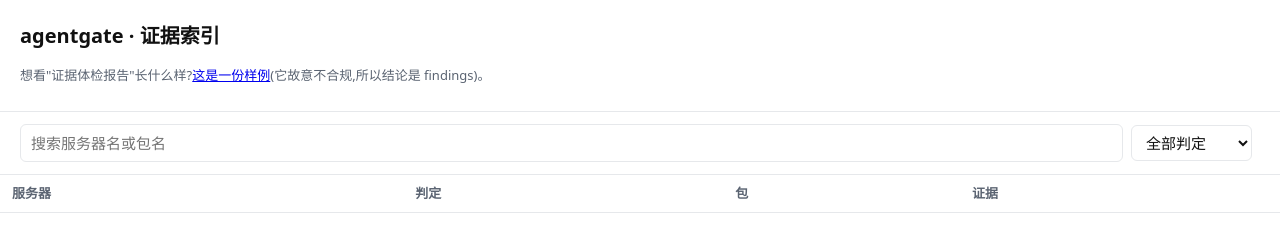
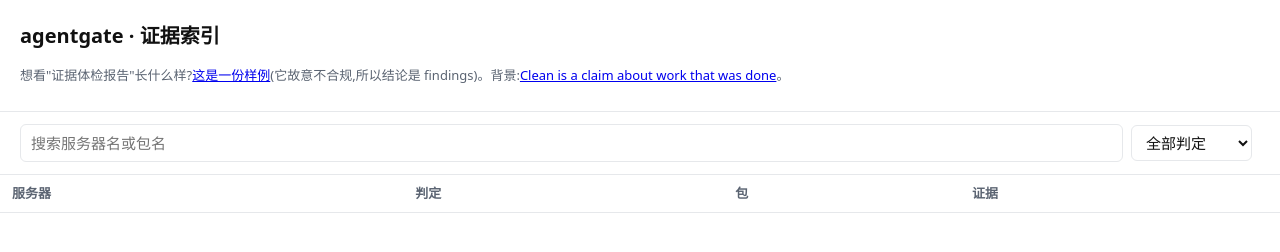
Before and after one commit to actions-marketplace-validations/ciceroyang_agentgate, a website: page site/evidence.html in a window 1280 px wide. Drawn offline with Linux system fonts and the light colour scheme.

Commit message:
pages: link the piece from the index page

```diff
--- a/site/evidence.html
+++ b/site/evidence.html
@@ -27,7 +27,7 @@
   <pre id="diff" style="display:none;margin:10px 0"></pre>
   <p class="meta" id="meta"></p>
   <p class="meta" id="counts"></p>
-  <p class="meta">想看"证据体检报告"长什么样?<a href="report-sample.html">这是一份样例</a>(它故意不合规,所以结论是 findings)。</p>
+  <p class="meta">想看"证据体检报告"长什么样?<a href="report-sample.html">这是一份样例</a>(它故意不合规,所以结论是 findings)。背景:<a href="https://github.com/ciceroyang/agentgate/blob/main/docs/articles/2026-09-clean-is-a-claim.md">Clean is a claim about work that was done</a>。</p>
 </header>
 <div class="bar">
   <input id="q" placeholder="搜索服务器名或包名">
```
